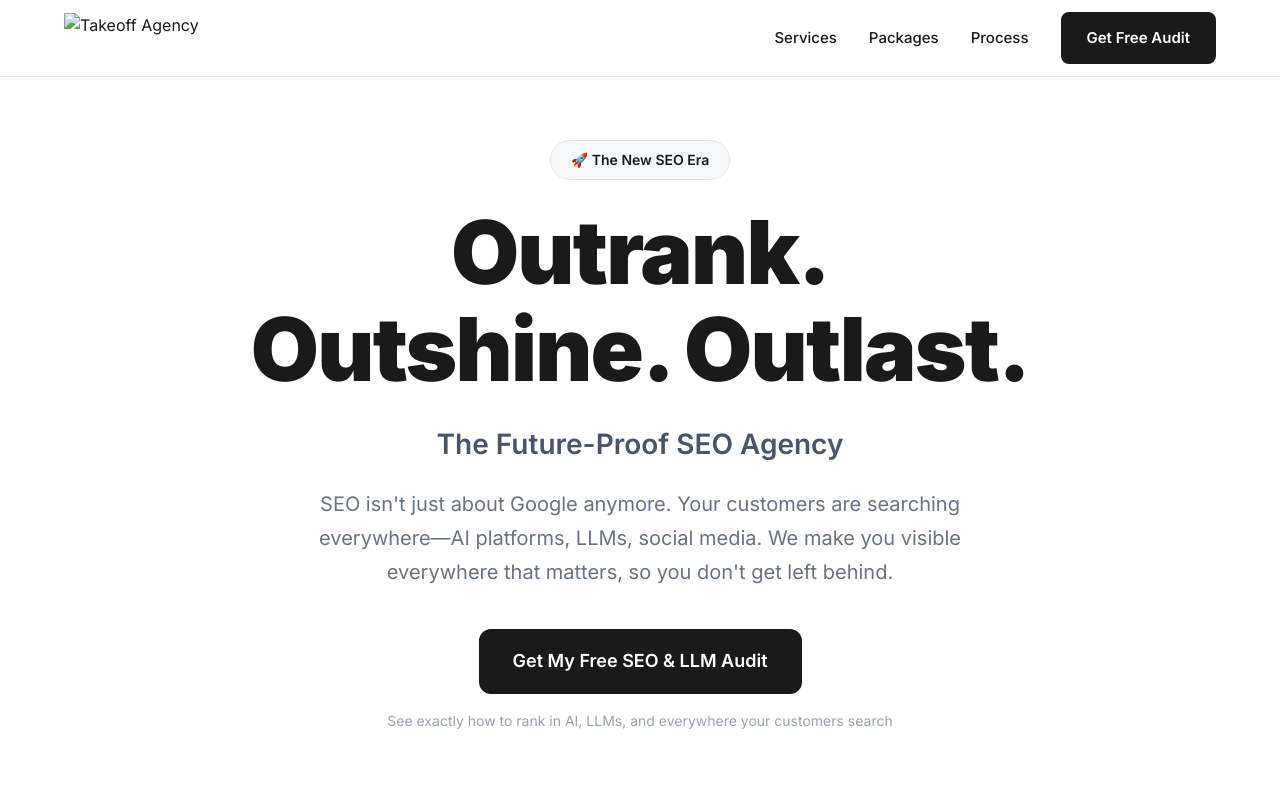
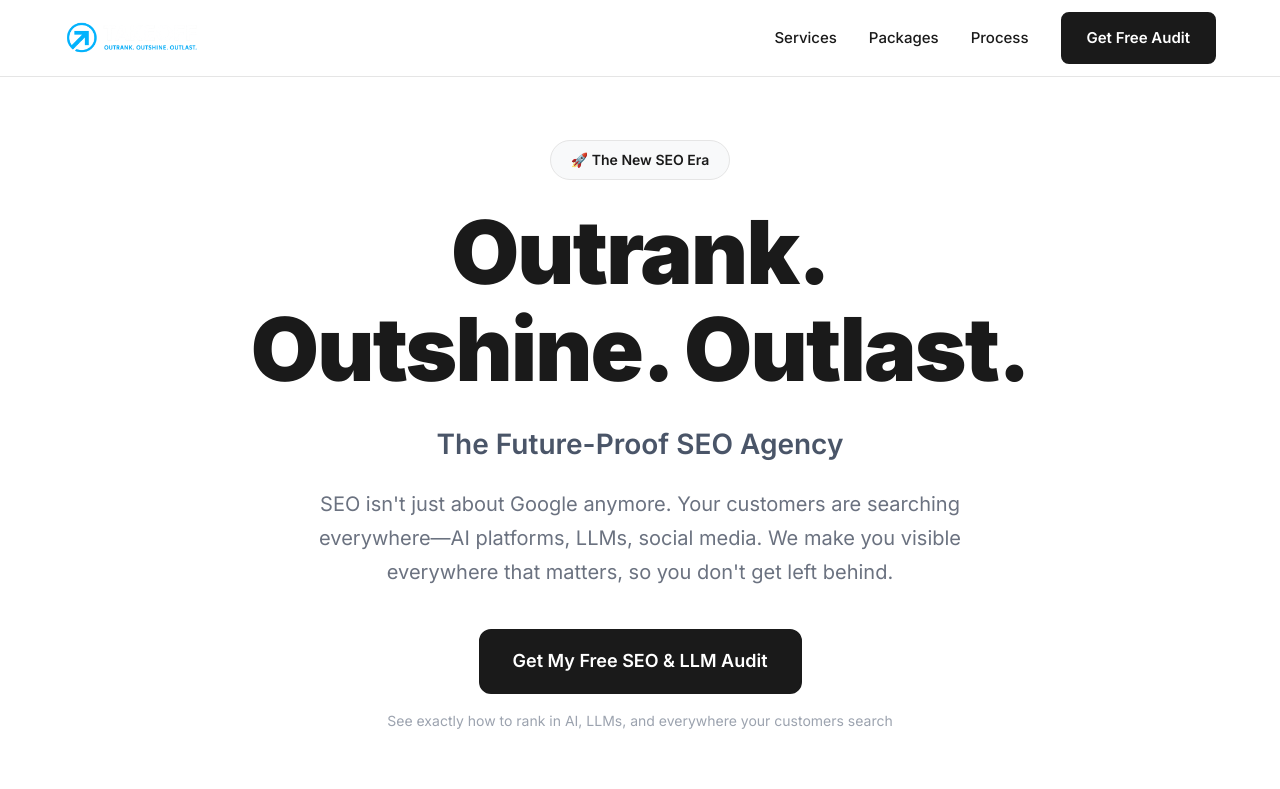
Before and after one commit to zach-gocode/takeoff-v2, a plain HTML site: page index.html in a window 1280 px wide. Shown: the top 789 px of the page. Drawn offline with Linux system fonts and the light colour scheme.

Commit message:
Fix file structure: Move files to root and update logo paths
- Move index.html, styles.css, script.js to root directory
- Copy logo to website folder
- Update logo paths to work from root
- Ready for Vercel deployment

```diff
--- a/landing page/index.html
+++ b/index.html
@@ -16,7 +16,7 @@
     <nav class="nav">
         <div class="container">
             <div class="nav-content">
-                <img src="../Logo 2.png" alt="Takeoff Agency" class="logo">
+                <img src="Logo 2.png" alt="Takeoff Agency" class="logo">
                 <div class="nav-links">
                     <a href="#services" class="nav-link">Services</a>
                     <a href="#packages" class="nav-link">Packages</a>
@@ -293,7 +293,7 @@
         <div class="container">
             <div class="footer-content">
                 <div class="footer-brand">
-                    <img src="../Logo 2.png" alt="Takeoff Agency" class="footer-logo">
+                    <img src="Logo 2.png" alt="Takeoff Agency" class="footer-logo">
                     <p>Empowering ambitious businesses to future-proof their visibility—everywhere your customers search, discover, and buy.</p>
                 </div>
                 <div class="footer-links">
```
Also changed, not shown: Logo 2.png (added), script.js (renamed from landing page/script.js), styles.css (renamed from landing page/styles.css).
